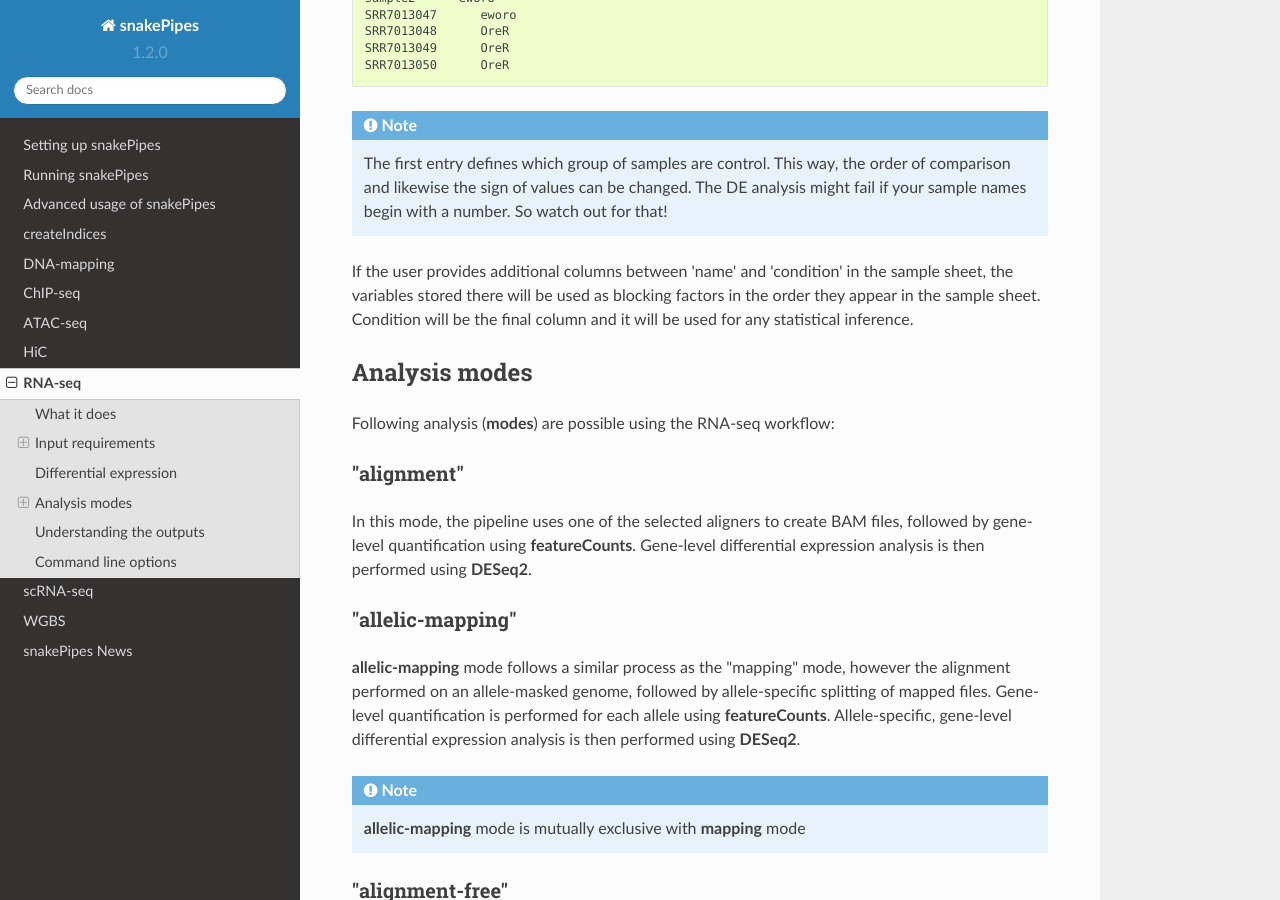
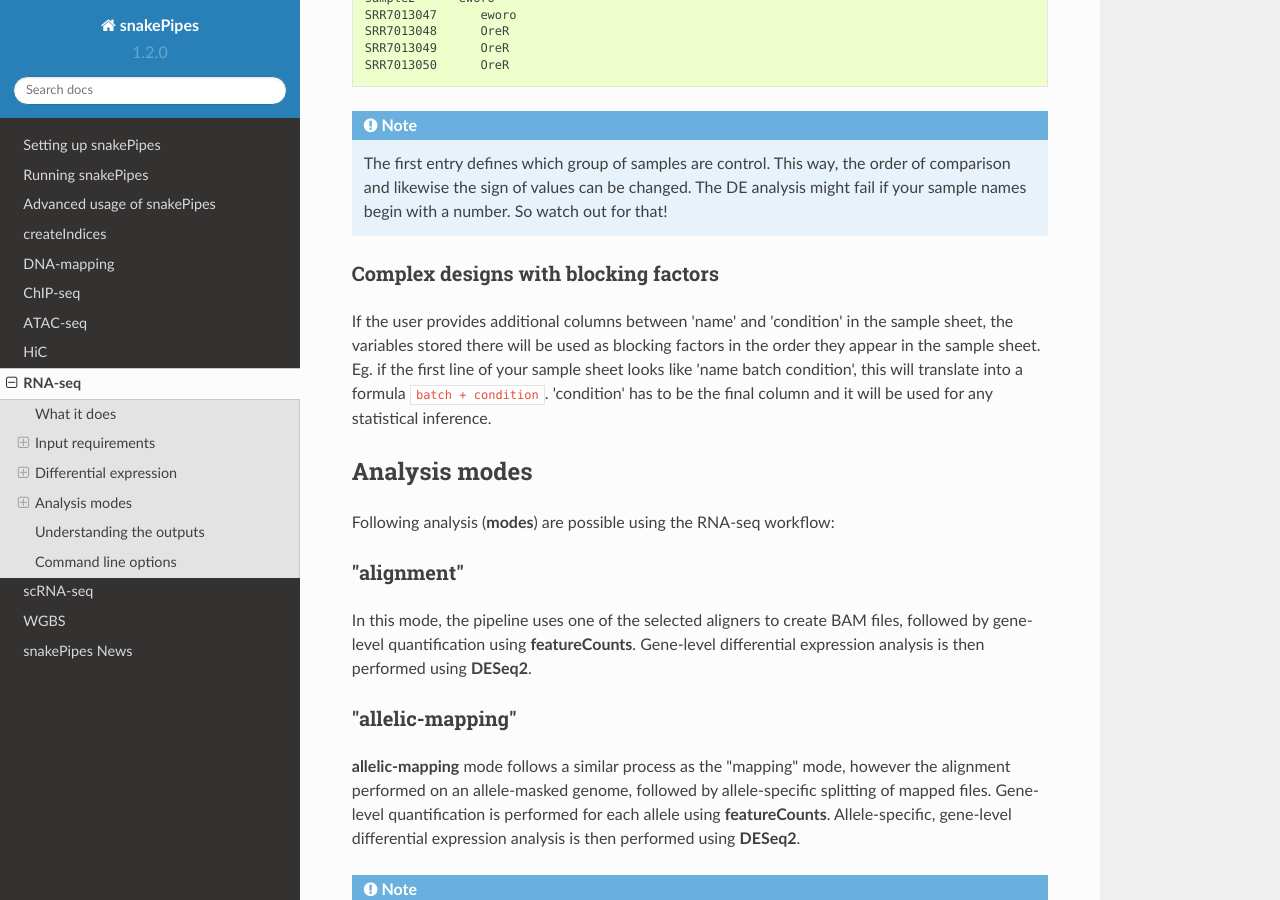
Before and after one commit to maxplanck-ie/snakepipes, a Sphinx documentation site: the page built from docs/content/workflows/RNA-seq.rst, in a window 1280 px wide and 900 px high, scrolled down 2777 px. Built offline with Sphinx 7.4.7 and the Read the Docs theme 2.0.0, drawn with Linux system fonts in a browser that asks for light colours.

Commit message:
update doc

```diff
--- a/docs/content/workflows/RNA-seq.rst
+++ b/docs/content/workflows/RNA-seq.rst
@@ -110,7 +110,10 @@ Like the other workflows, differential expression can be performed using the ``-
 
 .. note:: The first entry defines which group of samples are control. This way, the order of comparison and likewise the sign of values can be changed. The DE analysis might fail if your sample names begin with a number. So watch out for that!
 
-If the user provides additional columns between 'name' and 'condition' in the sample sheet, the variables stored there will be used as blocking factors in the order they appear in the sample sheet. Condition will be the final column and it will be used for any statistical inference.
+Complex designs with blocking factors
+~~~~~~~~~~~~~~~~~~~~~~~~~~~~~~~~~~~~~
+
+If the user provides additional columns between 'name' and 'condition' in the sample sheet, the variables stored there will be used as blocking factors in the order they appear in the sample sheet. Eg. if the first line of your sample sheet looks like 'name	batch	condition', this will translate into a formula ``batch + condition``. 'condition' has to be the final column and it will be used for any statistical inference.
 
 Analysis modes
 --------------
```
